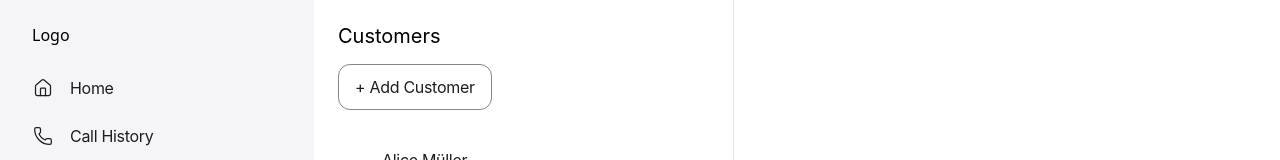
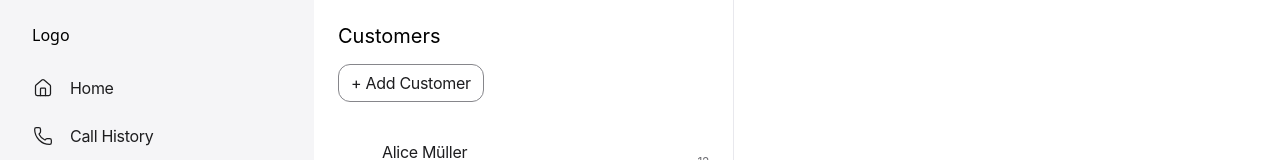
Before and after one commit to JinKim1011/peekly, a React (Vite) app: page /contacts in a window 1280 px wide. Shown: the top 160 px of the page. Built offline with nearby package versions, Linux system fonts and the light colour scheme.

Commit message:
fix: adjust padding in Button component

```diff
--- a/src/components/common/Button.tsx
+++ b/src/components/common/Button.tsx
@@ -11,7 +11,7 @@ export function Button({
 
     const baseStyle: React.CSSProperties = {
         ...designTokens.typography.body,
-        padding: `${designTokens.spacing.xs} ${designTokens.spacing.s}`,
+        padding: `${designTokens.spacing.xxs} ${designTokens.spacing.xs}`,
         borderRadius: `${designTokens.border.radius.roundMd}`,
         cursor: disabled ? 'not-allowed' : 'pointer',
         border: 'none',
```
